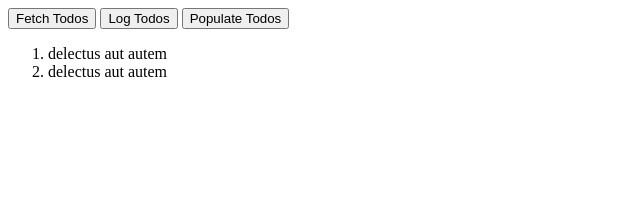
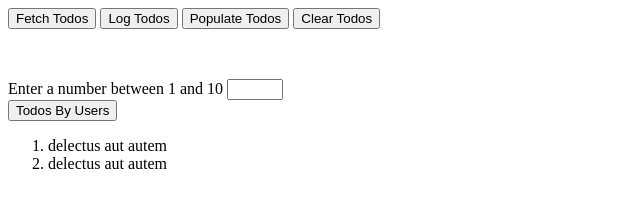
Before and after one commit to enRamirez/Dummy-Data-Todo-List, a plain HTML site: page index.html in a window 1280 px wide. Both pictures are taken after a click on the button "Populate Todos". Shown: the whole page, without its empty margins (0-640 px from the left). Drawn offline with Linux system fonts and the light colour scheme.

Commit message:
Need to add two more buttons

```diff
--- a/index.html
+++ b/index.html
@@ -9,11 +9,18 @@
     <button onclick="fetchTodos()">Fetch Todos</button>
     <button onclick="logTodos()">Log Todos</button>
     <button onclick="populateTodos()">Populate Todos</button>
-    <ol id="todo-list">
-
-    </ol>
+    <button onclick="clearTodos()">Clear Todos</button>
 
 
+    <p>&nbsp;</p>
+    <label for="number_input">Enter a number between 1 and 10</label>
+    <input type="number" id="number_input" min="1" max="10">
+<br>
+    <button onclick="filterByID()">Todos By Users</button>
+
+
+
+    <ol id="todo-list"></ol>
     <script src="./todo.js"></script>
 </body>
 </html>
--- a/todo.js
+++ b/todo.js
@@ -47,13 +47,54 @@ const populateTodos = () => {
 
 
 
-// Using the assignment from yesterday, create a branch called: " Todo-Filtering ".
-// Fetch the same data.
-// Store the data in a variable.
-// Add an input for the userID. This input should only take in a number from 1 - 10.
+
+// DONE Using the assignment from yesterday, create a branch called: " Todo-Filtering ".
+
+// DONE Fetch the same data.
+// DONE (arrayOfTodos) Store the data in a variable.
+
+// DONE Add an input for the userID. This input should only take in a number from 1 - 10.
+
 // Add a button that when clicked will:
-// clear the previous todos from the view
-// and populate it with only todos with the userID that matches the number inputted.
+
+    // DONE clear the previous todos from the view : seperate function
+    // DONE and populate the list with only todos with the userID that matches the number inputted. : seperate function
+
+    const orderedList = document.getElementById("todo-list");
+
+
+    const clearTodos = () => {
+        orderedList.innerHTML = null;
+
+}
+
+
+const filterByID = () => {
+
+    clearTodos();
+
+    // capture the ol
+   let todoList = document.getElementById('todo-list')
+
+   // input number from the user
+   let userNum = document.getElementById("number_input").value
+
+   let filterdArray = arrayOfTodos.filter( (users) => users.userId == userNum )
+
+   //for loop
+   for(let i=0; i < filterdArray.length; i++) {
+
+      let todoListItem = document.createElement('LI')
+      let todoText = document.createTextNode(filterdArray[i].title)
+      // build the string of code
+      todoListItem.appendChild(todoText)
+      todoList.appendChild(todoListItem)
+
+   } // end for
+
+} //end function
+
+
 // then stores the currently filtered todos in a variable so that ...
 // You can create two more buttons that when clicked:
 
```
